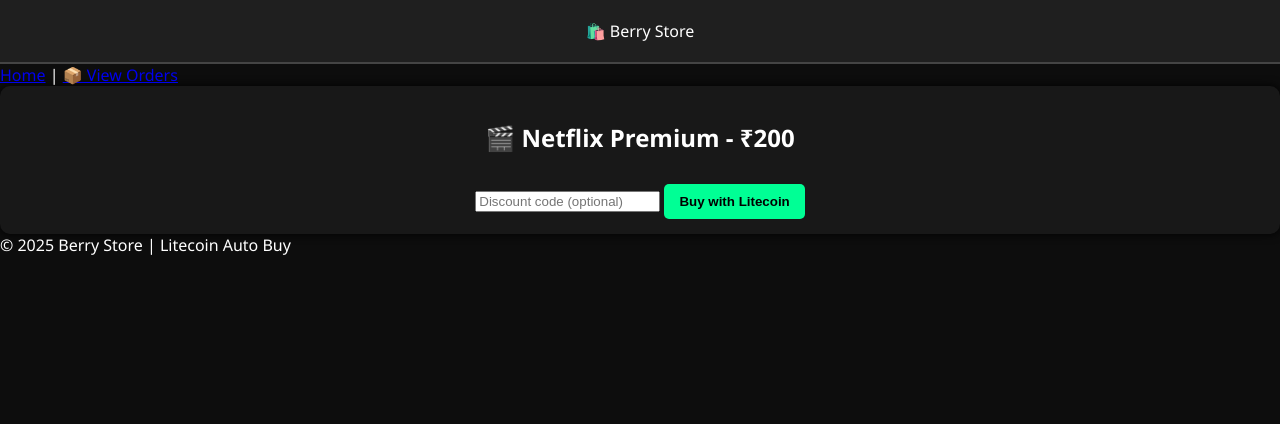
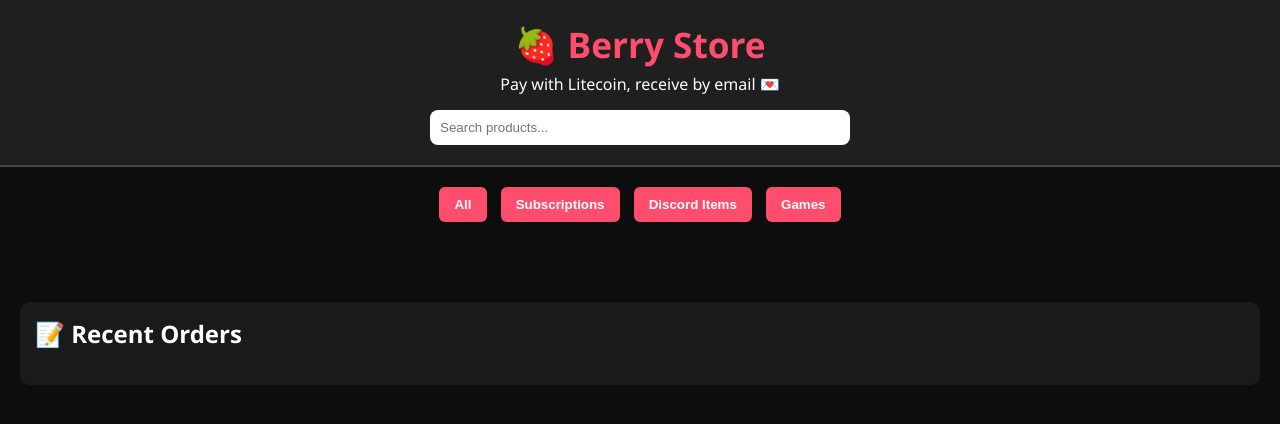
Before and after one commit to Coder-altx/berry_store, a plain HTML site: page index.html in a window 1280 px wide. Drawn offline with Linux system fonts and the light colour scheme.

Commit message:
Update index.html

```diff
--- a/index.html
+++ b/index.html
@@ -1,84 +1,44 @@
-
 <!DOCTYPE html>
 <html lang="en">
 <head>
-  <meta charset="UTF-8">
-  <title>Berry Store - Auto Buy</title>
-  <meta name="viewport" content="width=device-width, initial-scale=1.0">
-  <link rel="stylesheet" href="style.css">
+  <meta charset="UTF-8" />
+  <meta name="viewport" content="width=device-width, initial-scale=1.0"/>
+  <title>Berry Store 🍓</title>
+  <link rel="stylesheet" href="style.css"/>
 </head>
 <body>
-  <header>🛍️ Berry Store</header>
-  <div class="nav">
-    <a href="index.html">Home</a> |
-    <a href="orders.html">📦 View Orders</a>
+  <header>
+    <h1>🍓 Berry Store</h1>
+    <p>Pay with Litecoin, receive by email 💌</p>
+    <input type="text" id="searchBar" placeholder="Search products..." oninput="filterProducts()" />
+  </header>
+
+  <div class="filters">
+    <button onclick="filterCategory('all')">All</button>
+    <button onclick="filterCategory('Subscription')">Subscriptions</button>
+    <button onclick="filterCategory('Discord')">Discord Items</button>
+    <button onclick="filterCategory('Games')">Games</button>
   </div>
 
-  <div class="product">
-    <h2>🎬 Netflix Premium - ₹200</h2>
-    <input id="discount" type="text" placeholder="Discount code (optional)">
-    <button onclick="buy('Netflix Premium', 200)">Buy with Litecoin</button>
+  <main id="product-list"></main>
+
+  <section class="order-log">
+    <h2>📝 Recent Orders</h2>
+    <ul id="orderList"></ul>
+  </section>
+
+  <div class="overlay" id="buyOverlay">
+    <div class="popup">
+      <h2>🍓 Confirm Purchase</h2>
+      <p id="popup-product-name"></p>
+      <p id="popup-final-price"></p>
+      <input type="email" id="userEmail" placeholder="Enter your email" required/>
+      <input type="text" id="discountCode" placeholder="Discount code (optional)" />
+      <button onclick="startPayment()">✅ Pay with Litecoin</button>
+      <button onclick="closeOverlay()">❌ Cancel</button>
+    </div>
   </div>
 
-  <footer>© 2025 Berry Store | Litecoin Auto Buy</footer>
-
-  <script>
-    const VALID_CODES = {
-      "10OFF": 10,
-      "SAVE20": 20
-    };
-
-    async function buy(product, originalPrice) {
-      let codeInput = document.getElementById("discount").value.trim().toUpperCase();
-      let discount = 0;
-
-      if (codeInput && VALID_CODES[codeInput]) {
-        discount = VALID_CODES[codeInput];
-        alert("✅ Discount code applied: " + discount + "% OFF");
-      } else if (codeInput) {
-        alert("❌ Invalid discount code");
-        return;
-      }
-
-      let finalPrice = originalPrice - (originalPrice * discount / 100);
-      const orderId = "ORDER_" + Date.now();
-
-      const data = {
-        price_amount: finalPrice.toFixed(2),
-        price_currency: "inr",
-        pay_currency: "ltc",
-        order_id: orderId,
-        order_description: product,
-        success_url: "https://nowpayments.io"
-      };
-
-      try {
-        const res = await fetch("https://api.nowpayments.io/v1/invoice", {
-          method: "POST",
-          headers: {
-            "x-api-key": "1BMHTGF-2RVM5EF-KNP118R-8ZHYRQ9",
-            "Content-Type": "application/json"
-          },
-          body: JSON.stringify(data)
-        });
-
-        const result = await res.json();
-        if (result.invoice_url) {
-          savePendingOrder(product, finalPrice, orderId);
-          window.location.href = result.invoice_url;
-        } else {
-          alert("❌ Failed to create invoice: " + result.message);
-        }
-      } catch (err) {
-        alert("⚠️ Error: " + err.message);
-      }
-    }
-
-    function savePendingOrder(product, price, id) {
-      const orders = JSON.parse(localStorage.getItem("orders") || "[]");
-      orders.push({ product, price, id, time: new Date().toLocaleString(), confirmed: false });
-      localStorage.setItem("orders", JSON.stringify(orders));
-    }
-  </script>
+  <script src="script.js"></script>
 </body>
 </html>
```
